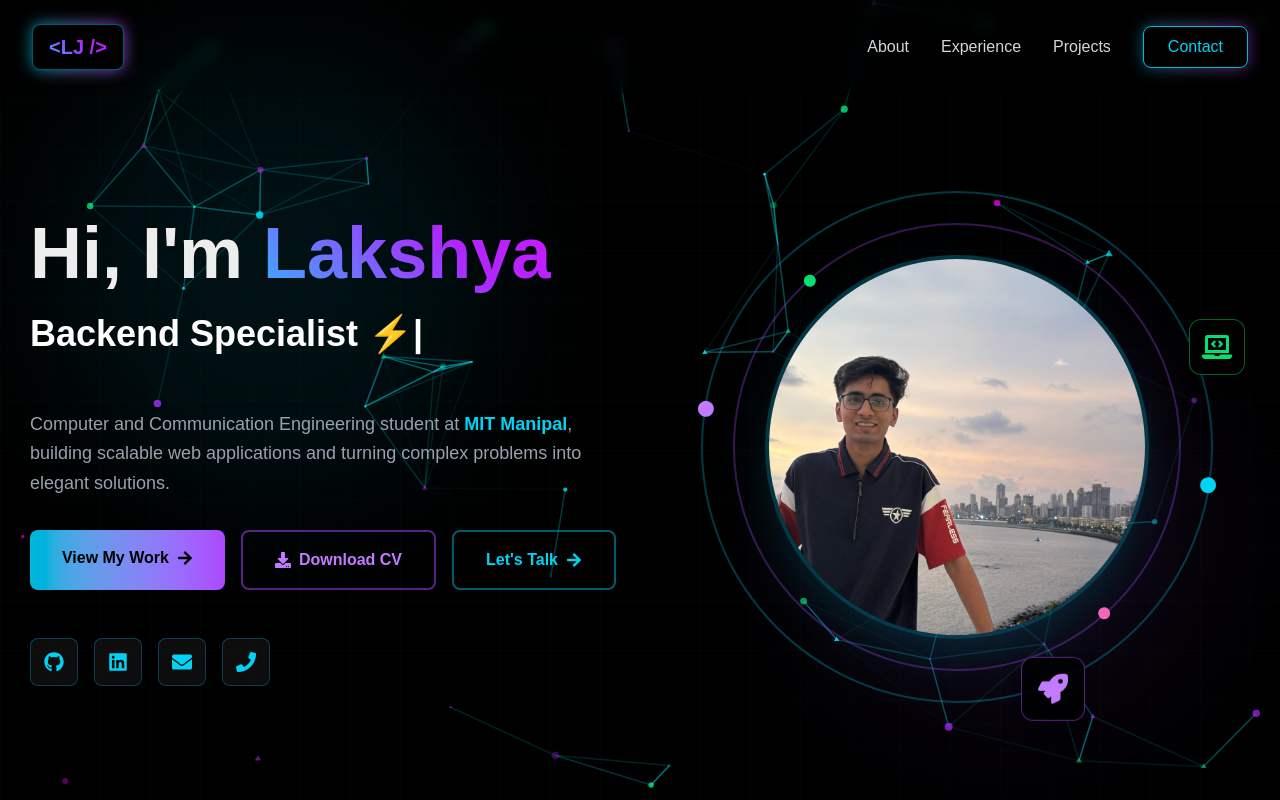
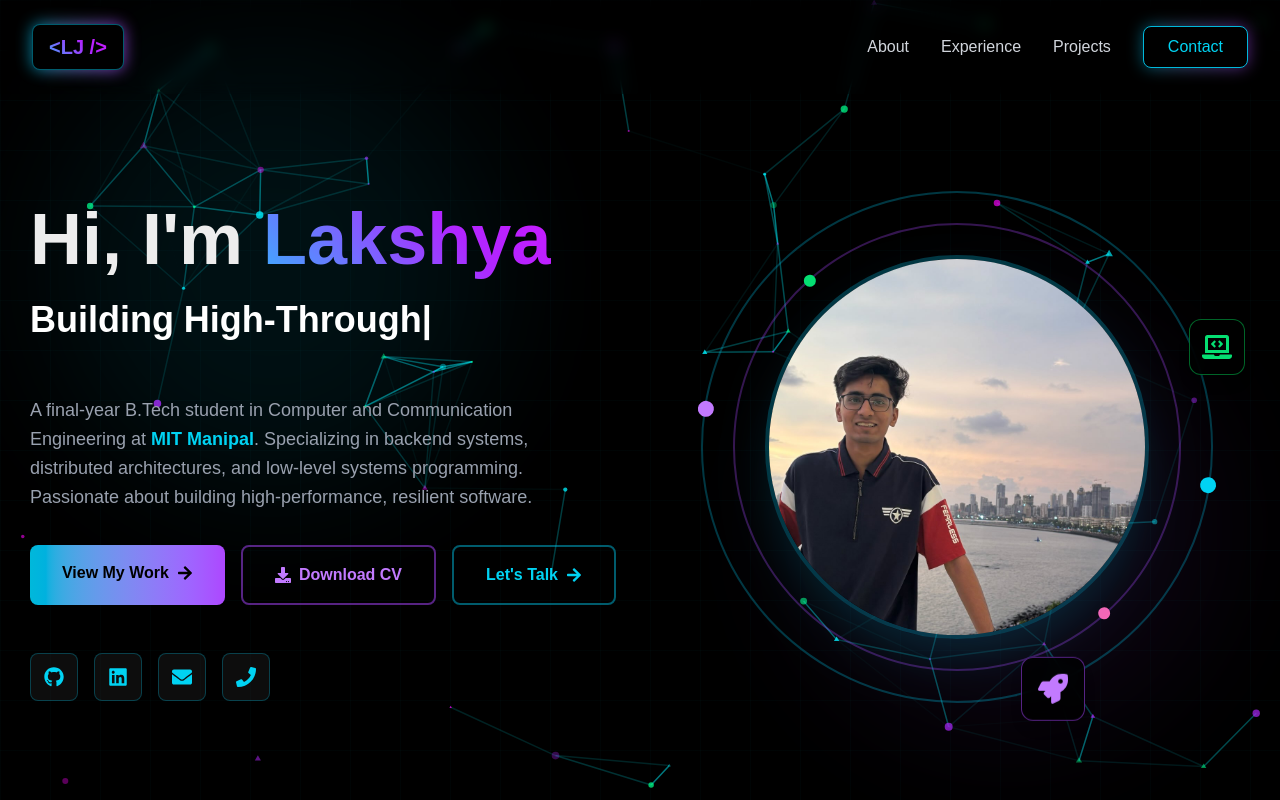
Before and after one commit to lakshya1333/Portfolio, a Next.js app: page / in a window 1280 px wide. Built offline with nearby package versions, Linux system fonts and the light colour scheme.

Commit message:
Updated home page

```diff
--- a/app/components/Hero.tsx
+++ b/app/components/Hero.tsx
@@ -104,13 +104,15 @@ export default function Hero() {
               <div className="text-3xl md:text-4xl font-bold text-white mb-6 h-16">
                 <TypeAnimation
                   sequence={[
-                    "Full-Stack Developer 💻",
+                    "Backend & Systems Engineer",
                     2000,
-                    "Backend Specialist ⚡",
+                    "Building High-Throughput Architectures",
                     2000,
-                    "Problem Solver 🧩",
+                    "Low-Level Systems & Sockets in C/C++",
                     2000,
-                    "Tech Enthusiast 🚀",
+                    "Distributed Systems & Resilient APIs",
+                    2000,
+                    "Full-Stack Web with Next.js & TypeScript",
                     2000,
                   ]}
                   wrapper="span"
@@ -126,8 +128,9 @@ export default function Hero() {
               transition={{ delay: 0.3, duration: 0.6 }}
               className="text-lg text-gray-400 leading-relaxed max-w-xl"
             >
-              Computer and Communication Engineering student at <span className="text-cyan-400 font-semibold">MIT Manipal</span>,
-              building scalable web applications and turning complex problems into elegant solutions.
+              A final-year B.Tech student in Computer and Communication Engineering at <span className="text-cyan-400 font-semibold">MIT Manipal</span>.
+              Specializing in backend systems, distributed architectures, and low-level systems programming.
+              Passionate about building high-performance, resilient software.
             </motion.p>
 
             <motion.div
```
Also changed, not shown: app/globals.css (+17 -8 lines).
